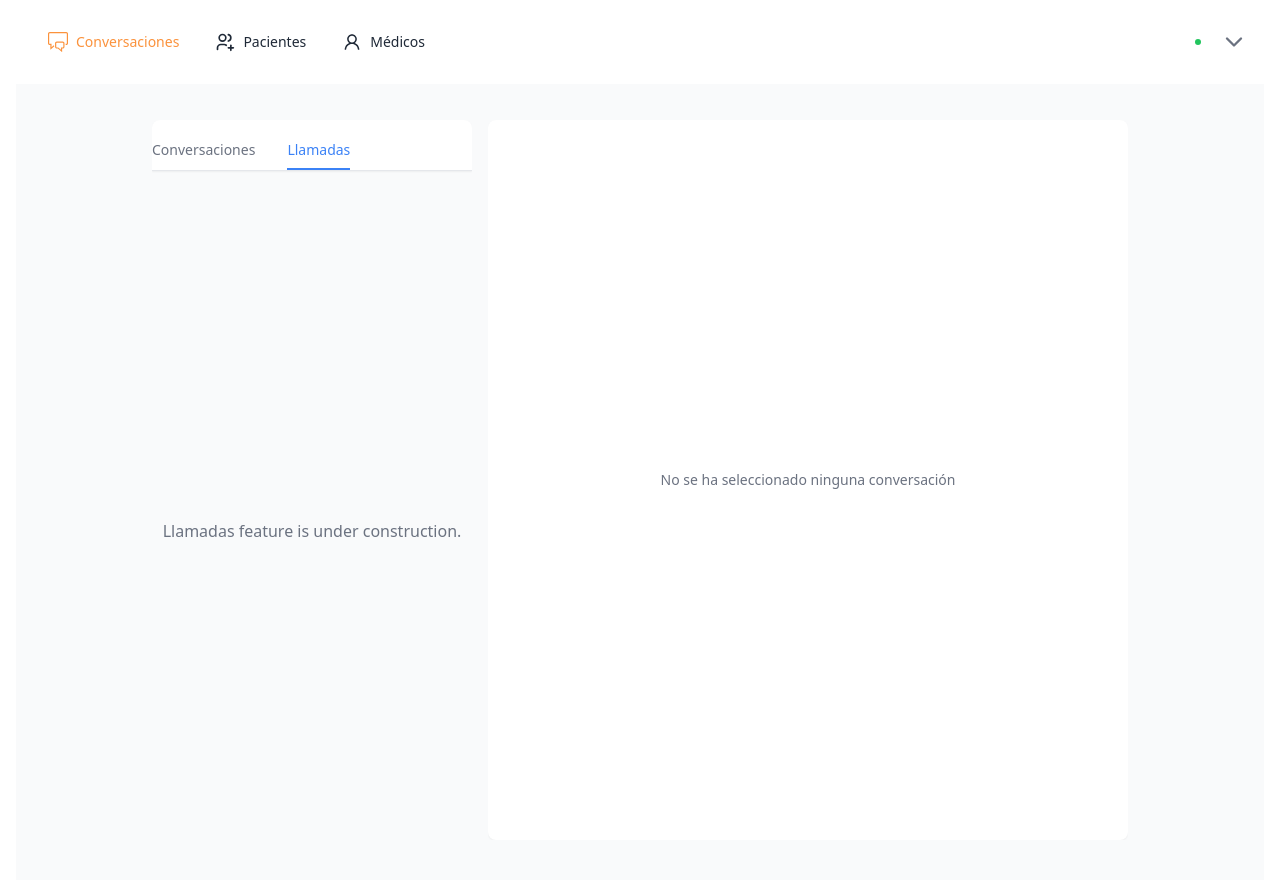
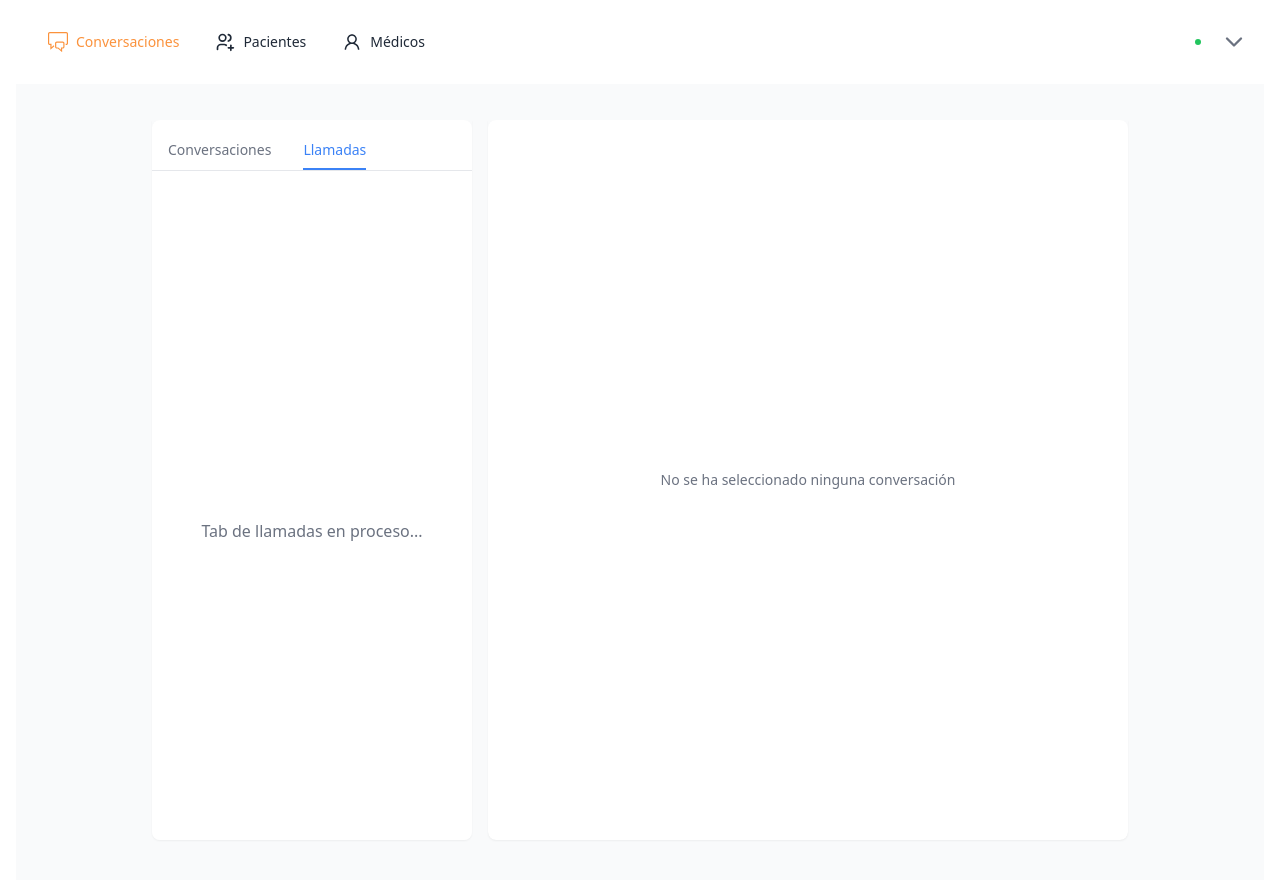
Before and after one commit to umakossiooo/myDocClient, a React (Vite) app in the folder frontend/: page /chats in a window 1280 px wide. Both pictures are taken after a click on the button "Llamadas". Shown: the top 880 px of the page. Built offline with nearby package versions, Linux system fonts and the light colour scheme; no server answers.

Commit message:
refactor(ConversationPanel): improve styling and layout for better UI consistency

```diff
--- a/frontend/src/components/ConversationPanel.tsx
+++ b/frontend/src/components/ConversationPanel.tsx
@@ -1,7 +1,6 @@
 import React, { useEffect, useState } from "react";
 import { TbMessageDots } from "react-icons/tb";
 import { LuPhoneCall } from "react-icons/lu";
-import ConversationPanelHeader from "./ConversationPanelHeader";
 import axios from "axios";
 import { Solicitud } from "../types";
 
@@ -73,7 +72,7 @@ const ConversationPanel: React.FC<ConversationPanelProps> = ({
     };
 
     const handleConversationClick = (conv: Solicitud) => {
-        setSelectedConversation(conv); // Set the selected conversation in the parent state
+        setSelectedConversation(conv);
     };
 
     const formatTime = (timestamp: string): string => {
@@ -88,9 +87,9 @@ const ConversationPanel: React.FC<ConversationPanelProps> = ({
     };
 
     return (
-        <div className="h-full flex flex-col px-4 py-4 bg-white rounded-lg shadow-sm">
+        <div className="h-full flex flex-col px-4 py-4 bg-white shadow-lg rounded-b-lg">
 
-            <div className="flex-1 overflow-y-auto mt-6">
+            <div className="flex-1 overflow-y-auto mt-6 rounded-b-lg">
                 {/* Solicitudes Section */}
                 <div>
                     <h3 className="text-base text-gray-800 mb-2 text-left">Solicitudes</h3>
@@ -147,8 +146,8 @@ const ConversationPanel: React.FC<ConversationPanelProps> = ({
                                 <div
                                     key={conv.id}
                                     className={`conversation-container flex items-center gap-3 p-2 rounded cursor-pointer text-sm hover:bg-gray-100 ${selectedConversation?.id === conv.id
-                                            ? "bg-gray-200 border-l-4 border-blue-500"
-                                            : "hover:border-l-4 hover:border-blue-300"
+                                        ? "bg-gray-200 border-l-4 border-blue-500"
+                                        : "hover:border-l-4 hover:border-blue-300"
                                         }`}
                                     onClick={() => handleConversationClick(conv)}
                                 >
--- a/frontend/src/components/ConversationPanelHeader.tsx
+++ b/frontend/src/components/ConversationPanelHeader.tsx
@@ -7,7 +7,7 @@ interface ConversationPanelHeaderProps {
 
 const ConversationPanelHeader: React.FC<ConversationPanelHeaderProps> = ({ activeTab, setActiveTab }) => {
     return (
-        <div className="text-sm font-medium bg-white rounded-t-lg shadow-sm text-gray-500 border-b border-gray-200 pt-5">
+        <div className="text-sm font-medium bg-white rounded-t-lg shadow-sm text-gray-500 border-b border-gray-200 pt-5 pl-4">
             <ul className="flex flex-row">
                 <li className="mr-2">
                     <button
--- a/frontend/src/pages/ChatPage.tsx
+++ b/frontend/src/pages/ChatPage.tsx
@@ -27,7 +27,7 @@ const ChatPage: React.FC = () => {
         <div className="min-h-screen flex justify-center items-start py-9 bg-gray-50 overflow-hidden">
             <div className="flex flex-col md:flex-row w-full max-w-[95vw] lg:max-w-[80vw] px-3 md:px-6 gap-4 h-[90vh]">
                 {/* Conversation Panel */}
-                <div className="w-full md:w-1/3 h-full overflow-hidden">
+                <div className="w-full md:w-1/3 h-full overflow-hidden rounded-b-lg shadow-sm">
                     <ConversationPanelHeader activeTab={activeTab} setActiveTab={setActiveTab} />
                     {activeTab === "conversaciones" && (
                         <ConversationPanel
@@ -37,14 +37,14 @@ const ChatPage: React.FC = () => {
                     )}
                     {/* Placeholder for Llamadas */}
                     {activeTab === "llamadas" && (
-                        <div className="flex items-center justify-center h-full text-gray-500">
-                            Llamadas feature is under construction.
+                        <div className="flex items-center justify-center h-full text-gray-500 bg-white">
+                            Tab de llamadas en proceso...
                         </div>
                     )}
                 </div>
 
                 {/* Chat Box */}
-                <div className="w-full md:w-2/3 h-full overflow-hidden">
+                <div className="w-full md:w-2/3 h-full overflow-hidden shadow-sm rounded-b-lg">
                     <ChatBox conversation={selectedConversation} currentUser={currentUser} />
                 </div>
             </div>
```
